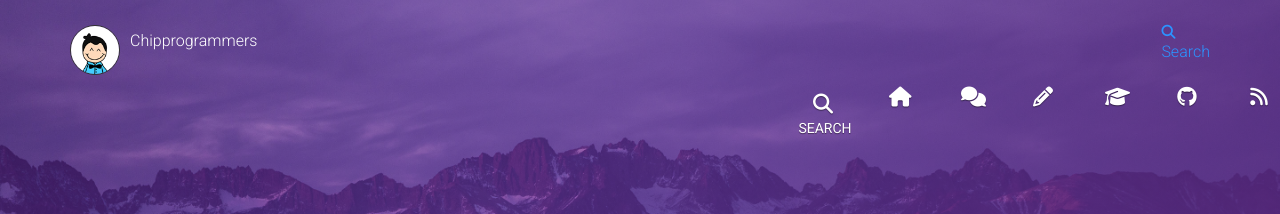
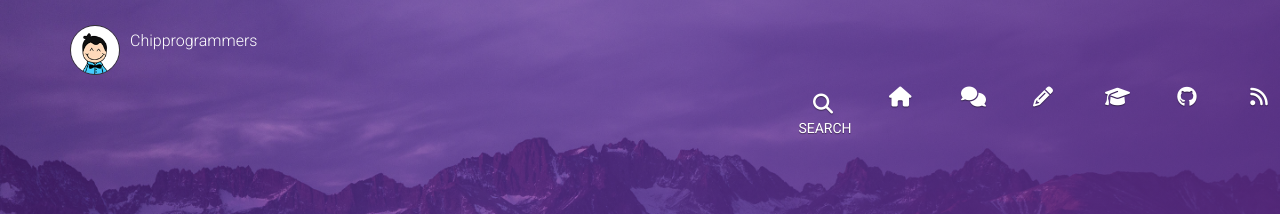
Before and after one commit to tip4programs/imbue, a Jekyll site: the page built from index.html, in a window 1280 px wide. Shown: the top 214 px of the page. Built offline with Jekyll 4.4.1, drawn with Linux system fonts in a browser that asks for light colours; nearby versions of some CDN libraries; the list of posts is cut into pages by our own code.

Commit message:
Update navbar.html

```diff
--- a/_includes/navbar.html
+++ b/_includes/navbar.html
@@ -2,7 +2,7 @@
 <nav class="navbar navbar-transparent navbar-fixed-top navbar-color-on-scroll">
 	<div class="container">
 		<div class="pull-right">
-			<a href="javascript:void(0);" data-toggle="search" class="hidden-xs">
+			<a href="javascript:void(0);" data-toggle="search" class="sr-only">
                             <i class="fa fa-search"></i>
                             <p>Search</p>
                         </a>
```
